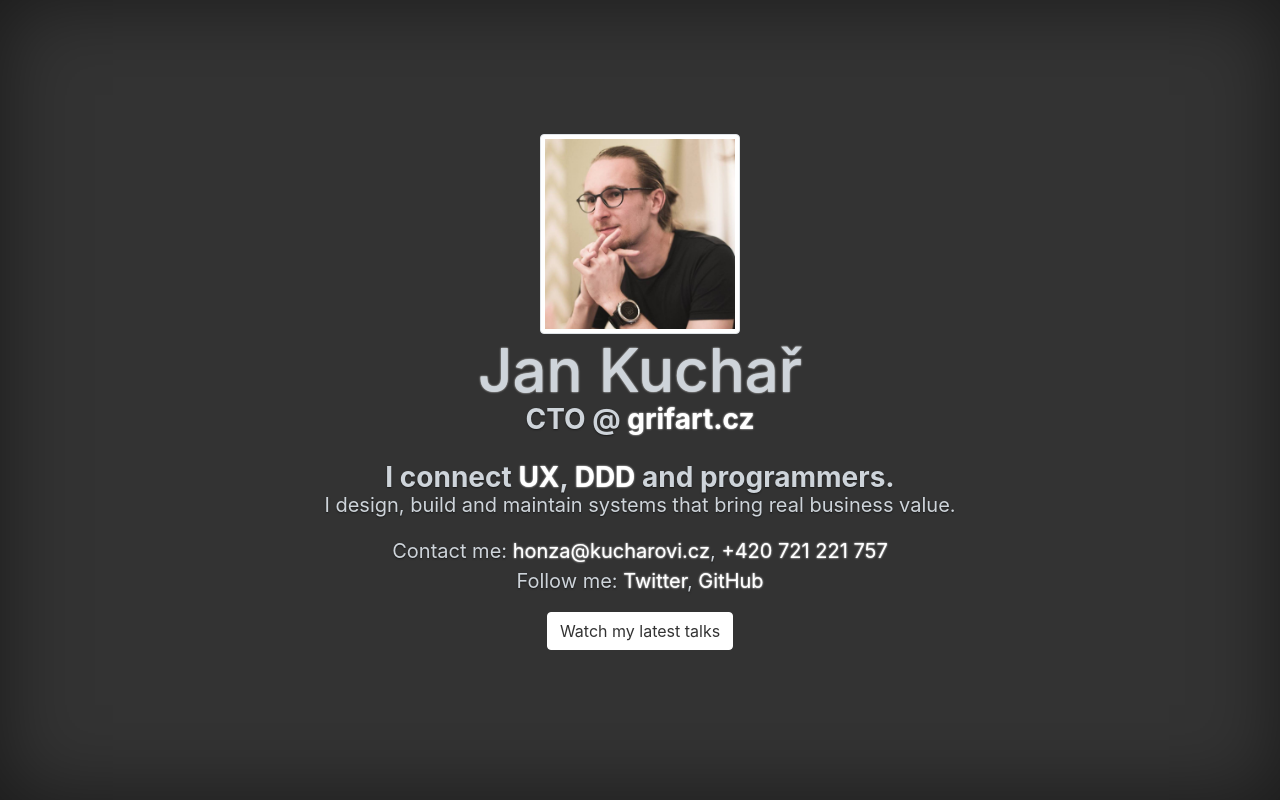
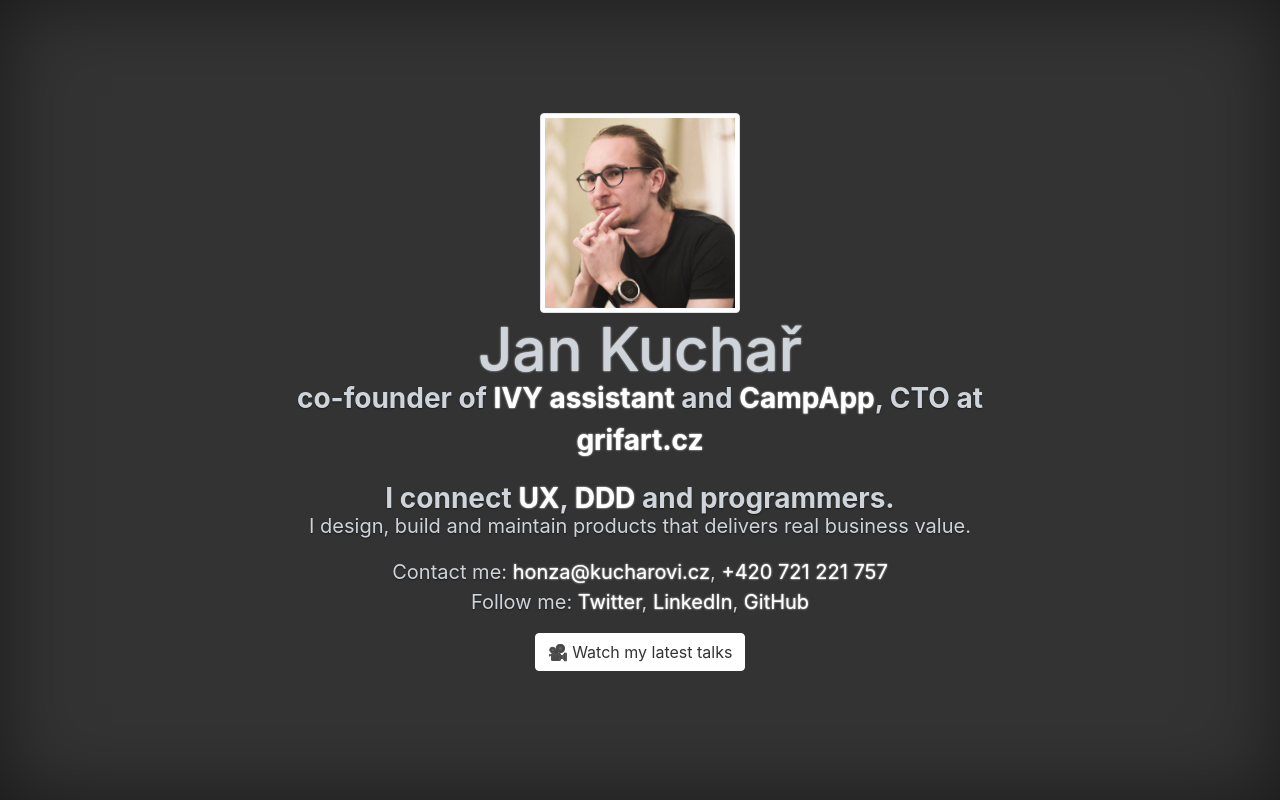
Before and after one commit to jkuchar/jankuchar.cz, a website: page www/index.html in a window 1280 px wide. Drawn offline with Linux system fonts and the light colour scheme.

Commit message:
Update index.html
2022 update

```diff
--- a/www/index.html
+++ b/www/index.html
@@ -31,12 +31,12 @@
 	<main role="main" class="inner cover">
 		<img src="foto.jpg" style="height: 10em;" class="img-thumbnail">
 		<h1 class="cover-heading">Jan Kuchař</h1>
-		<p class="title">CTO @ <a href="https://grifart.cz">grifart.cz</a></p>
+		<p class="title">co-founder of <a href="https://ivyassistant.com">IVY assistant</a> and <a href="https://campapp.eu">CampApp</a>, CTO at <a href="https://grifart.cz">grifart.cz</a></p>
 
 		<p class="claim">I connect <a href="https://en.wikipedia.org/wiki/User_experience">UX</a>, <a href="https://en.wikipedia.org/wiki/Domain-driven_design">DDD</a> and programmers.</p>
 		<p>
 			<!--I deliver business value, not features.-->
-			I design, build and maintain systems that bring real business value.
+			I design, build and maintain products that delivers real business value.
 		</p>
 
 		<p>
@@ -46,11 +46,12 @@
 		<br>
 			Follow me:
 			<a href="https://twitter.com/honzakuchar">Twitter</a>,
+			<a href="https://www.linkedin.com/in/honzakuchar/">LinkedIn</a>,
 			<a href="https://github.com/jkuchar">GitHub</a>
 		</p>
 
 		<p class="lead">
-			<a href="http://bit.ly/honzakucharYT" class="btn btn-secondary">Watch my latest talks</a>
+			<a href="http://bit.ly/honzakucharYT" class="btn btn-secondary">🎥 Watch my latest talks</a>
 		</p>
 	</main>
 
```
